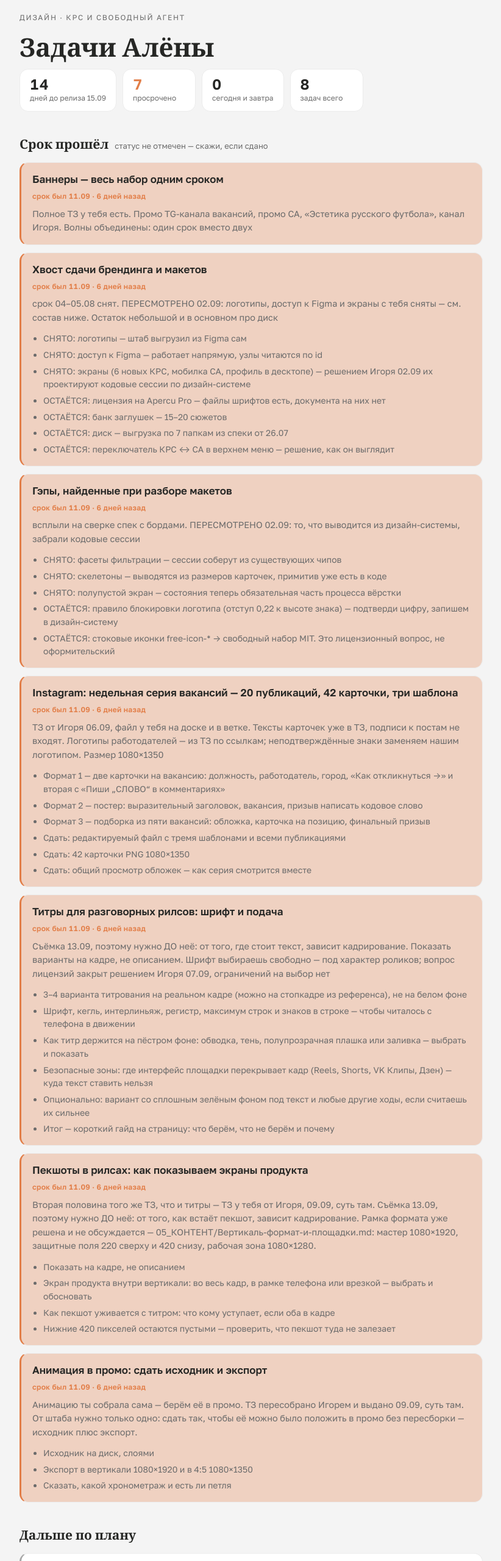
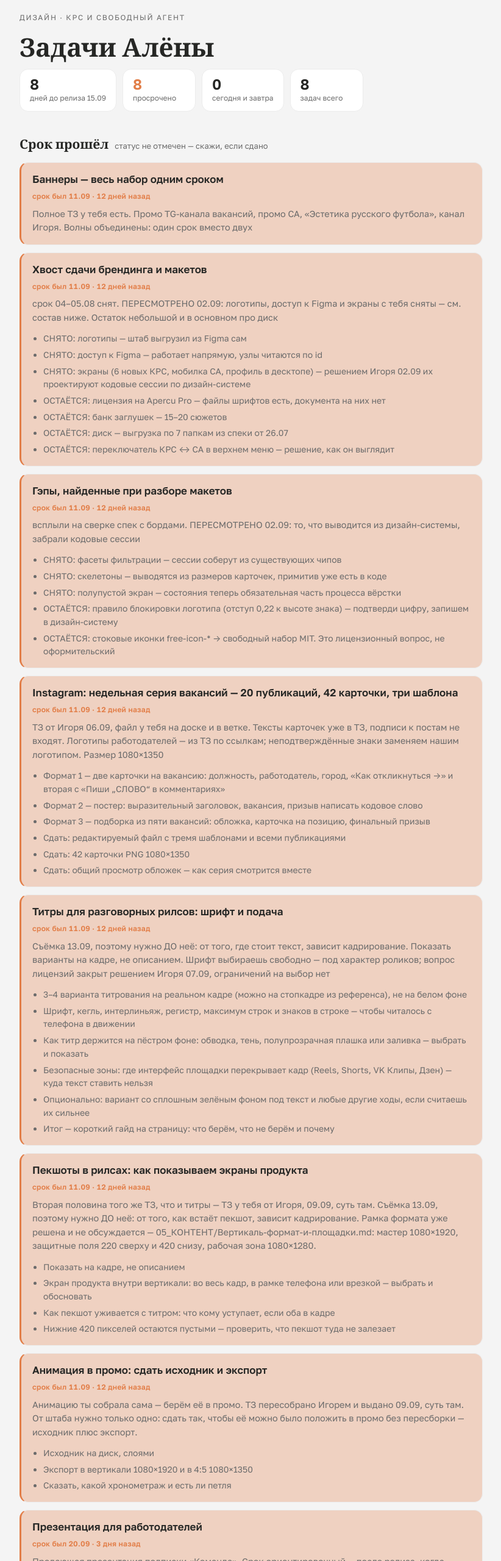
Before and after one commit to selenovigor/krs-design, a plain HTML site: page index.html in a window 1280 px wide. Shown: the part 20-2580 px from the top of the page at 61% size, without its empty margins (228-1050 px from the left). Drawn offline with nearby package versions, Linux system fonts and the light colour scheme.

Commit message:
доска: обновление 2026-09-23

```diff
--- a/index.html
+++ b/index.html
@@ -80,8 +80,8 @@
     <span class="eyebrow">Дизайн · КРС и Свободный агент</span>
     <h1>Задачи Алёны</h1>
     <div class="counters">
-      <div class="counter"><b>14</b><span>дней до релиза 15.09</span></div>
-      <div class="counter hot"><b>7</b><span>просрочено</span></div>
+      <div class="counter"><b>8</b><span>дней до релиза 15.09</span></div>
+      <div class="counter hot"><b>8</b><span>просрочено</span></div>
       <div class="counter"><b>0</b><span>сегодня и завтра</span></div>
       <div class="counter"><b>8</b><span>задач всего</span></div>
     </div>
@@ -91,44 +91,42 @@
   <section><h2>Срок прошёл <span class="note">статус не отмечен — скажи, если сдано</span></h2>
      <div class="stack"><article class="task late">
       <h3>Баннеры — весь набор одним сроком</h3>
-      <span class="stamp late">срок был 11.09 · 6 дней назад</span>
+      <span class="stamp late">срок был 11.09 · 12 дней назад</span>
       <p>Полное ТЗ у тебя есть. Промо TG-канала вакансий, промо СА, «Эстетика русского футбола», канал Игоря. Волны объединены: один срок вместо двух</p>
 
     </article><article class="task late">
       <h3>Хвост сдачи брендинга и макетов</h3>
-      <span class="stamp late">срок был 11.09 · 6 дней назад</span>
+      <span class="stamp late">срок был 11.09 · 12 дней назад</span>
       <p>срок 04–05.08 снят. ПЕРЕСМОТРЕНО 02.09: логотипы, доступ к Figma и экраны с тебя сняты — см. состав ниже. Остаток небольшой и в основном про диск</p>
       <ul class="parts"><li>СНЯТО: логотипы — штаб выгрузил из Figma сам</li><li>СНЯТО: доступ к Figma — работает напрямую, узлы читаются по id</li><li>СНЯТО: экраны (6 новых КРС, мобилка СА, профиль в десктопе) — решением Игоря 02.09 их проектируют кодовые сессии по дизайн-системе</li><li>ОСТАЁТСЯ: лицензия на Apercu Pro — файлы шрифтов есть, документа на них нет</li><li>ОСТАЁТСЯ: банк заглушек — 15–20 сюжетов</li><li>ОСТАЁТСЯ: диск — выгрузка по 7 папкам из спеки от 26.07</li><li>ОСТАЁТСЯ: переключатель КРС ↔ СА в верхнем меню — решение, как он выглядит</li></ul>
     </article><article class="task late">
       <h3>Гэпы, найденные при разборе макетов</h3>
-      <span class="stamp late">срок был 11.09 · 6 дней назад</span>
+      <span class="stamp late">срок был 11.09 · 12 дней назад</span>
       <p>всплыли на сверке спек с бордами. ПЕРЕСМОТРЕНО 02.09: то, что выводится из дизайн-системы, забрали кодовые сессии</p>
       <ul class="parts"><li>СНЯТО: фасеты фильтрации — сессии соберут из существующих чипов</li><li>СНЯТО: скелетоны — выводятся из размеров карточек, примитив уже есть в коде</li><li>СНЯТО: полупустой экран — состояния теперь обязательная часть процесса вёрстки</li><li>ОСТАЁТСЯ: правило блокировки логотипа (отступ 0,22 к высоте знака) — подтверди цифру, запишем в дизайн-систему</li><li>ОСТАЁТСЯ: стоковые иконки free-icon-* → свободный набор MIT. Это лицензионный вопрос, не оформительский</li></ul>
     </article><article class="task late">
       <h3>Instagram: недельная серия вакансий — 20 публикаций, 42 карточки, три шаблона</h3>
-      <span class="stamp late">срок был 11.09 · 6 дней назад</span>
+      <span class="stamp late">срок был 11.09 · 12 дней назад</span>
       <p>ТЗ от Игоря 06.09, файл у тебя на доске и в ветке. Тексты карточек уже в ТЗ, подписи к постам не входят. Логотипы работодателей — из ТЗ по ссылкам; неподтверждённые знаки заменяем нашим логотипом. Размер 1080×1350</p>
       <ul class="parts"><li>Формат 1 — две карточки на вакансию: должность, работодатель, город, «Как откликнуться →» и вторая с «Пиши „СЛОВО“ в комментариях»</li><li>Формат 2 — постер: выразительный заголовок, вакансия, призыв написать кодовое слово</li><li>Формат 3 — подборка из пяти вакансий: обложка, карточка на позицию, финальный призыв</li><li>Сдать: редактируемый файл с тремя шаблонами и всеми публикациями</li><li>Сдать: 42 карточки PNG 1080×1350</li><li>Сдать: общий просмотр обложек — как серия смотрится вместе</li></ul>
     </article><article class="task late">
       <h3>Титры для разговорных рилсов: шрифт и подача</h3>
-      <span class="stamp late">срок был 11.09 · 6 дней назад</span>
+      <span class="stamp late">срок был 11.09 · 12 дней назад</span>
       <p>Съёмка 13.09, поэтому нужно ДО неё: от того, где стоит текст, зависит кадрирование. Показать варианты на кадре, не описанием. Шрифт выбираешь свободно — под характер роликов; вопрос лицензий закрыт решением Игоря 07.09, ограничений на выбор нет</p>
       <ul class="parts"><li>3–4 варианта титрования на реальном кадре (можно на стопкадре из референса), не на белом фоне</li><li>Шрифт, кегль, интерлиньяж, регистр, максимум строк и знаков в строке — чтобы читалось с телефона в движении</li><li>Как титр держится на пёстром фоне: обводка, тень, полупрозрачная плашка или заливка — выбрать и показать</li><li>Безопасные зоны: где интерфейс площадки перекрывает кадр (Reels, Shorts, VK Клипы, Дзен) — куда текст ставить нельзя</li><li>Опционально: вариант со сплошным зелёным фоном под текст и любые другие ходы, если считаешь их сильнее</li><li>Итог — короткий гайд на страницу: что берём, что не берём и почему</li></ul>
     </article><article class="task late">
       <h3>Пекшоты в рилсах: как показываем экраны продукта</h3>
-      <span class="stamp late">срок был 11.09 · 6 дней назад</span>
+      <span class="stamp late">срок был 11.09 · 12 дней назад</span>
       <p>Вторая половина того же ТЗ, что и титры — ТЗ у тебя от Игоря, 09.09, суть там. Съёмка 13.09, поэтому нужно ДО неё: от того, как встаёт пекшот, зависит кадрирование. Рамка формата уже решена и не обсуждается — 05_КОНТЕНТ/Вертикаль-формат-и-площадки.md: мастер 1080×1920, защитные поля 220 сверху и 420 снизу, рабочая зона 1080×1280.</p>
       <ul class="parts"><li>Показать на кадре, не описанием</li><li>Экран продукта внутри вертикали: во весь кадр, в рамке телефона или врезкой — выбрать и обосновать</li><li>Как пекшот уживается с титром: что кому уступает, если оба в кадре</li><li>Нижние 420 пикселей остаются пустыми — проверить, что пекшот туда не залезает</li></ul>
     </article><article class="task late">
       <h3>Анимация в промо: сдать исходник и экспорт</h3>
-      <span class="stamp late">срок был 11.09 · 6 дней назад</span>
+      <span class="stamp late">срок был 11.09 · 12 дней назад</span>
       <p>Анимацию ты собрала сама — берём её в промо. ТЗ пересобрано Игорем и выдано 09.09, суть там. От штаба нужно только одно: сдать так, чтобы её можно было положить в промо без пересборки — исходник плюс экспорт.</p>
       <ul class="parts"><li>Исходник на диск, слоями</li><li>Экспорт в вертикали 1080×1920 и в 4:5 1080×1350</li><li>Сказать, какой хронометраж и есть ли петля</li></ul>
-    </article></div></section>
-  <section><h2>Дальше по плану</h2>
-     <div class="stack"><article class="task ">
+    </article><article class="task late">
       <h3>Презентация для работодателей</h3>
-      <span class="stamp">20.09, вс · через 3 дня</span>
+      <span class="stamp late">срок был 20.09 · 3 дня назад</span>
       <p>Продающая презентация подписки «Команда». Срок ориентировочный — после релиза, когда продукт можно показывать вживую</p>
 
     </article></div></section>
@@ -136,10 +134,11 @@
 
 
 
+
   <section><h2>Дизайн-долг на доске <span class="note">карточки разработки, которые ждут дизайна</span></h2>
     <div class="owed debt"><div><code>#75</code><span>Логотипы: структурированная выгрузка</span></div><div><code>#228</code><span>Знак как конструктор, а не восемь файлов</span></div><div><code>#227</code><span>Правило блокировки логотипа</span></div><div><code>#119</code><span>Витрина на десктопе: мобильный макет по центру</span></div><div><code>#310</code><span>Аватарки соцсетей: КРС и СА, четыре площадки</span></div></div></section>
 
-  <footer>Собрано автоматически из реестра сроков проекта · 17.09.
+  <footer>Собрано автоматически из реестра сроков проекта · 23.09.
   Задачи и даты меняет Игорь — если срок нереальный, скажи в ветке дизайна, пересоберём.</footer>
 </div>
 </body>
```
